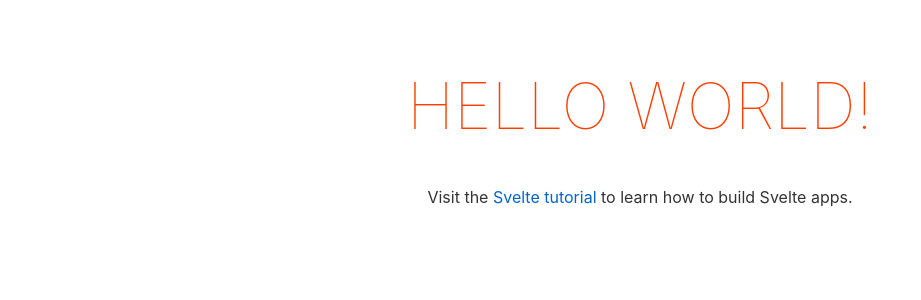
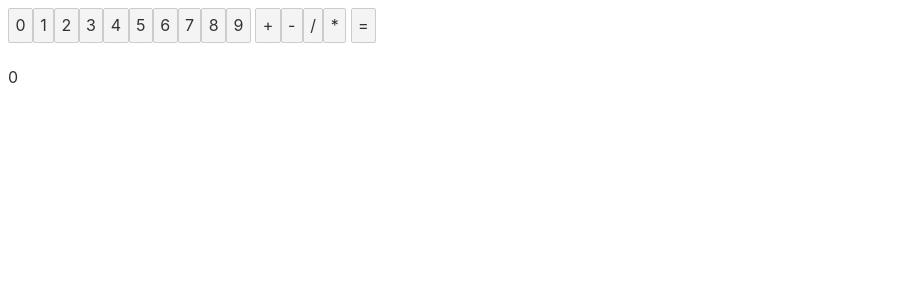
Before and after one commit to ravi0the0sun/svelte-app, a Svelte app: page / in a window 1280 px wide. Shown: the top 300 px of the page, without its empty margins (0-921 px from the left). Built offline with nearby package versions, Linux system fonts and the light colour scheme.

Commit message:
app.svelte changes

```diff
--- a/src/App.svelte
+++ b/src/App.svelte
@@ -1,30 +1,33 @@
 <script>
-	export let name;
+	const num = [0, 1, 2, 3, 4, 5, 6, 7, 8, 9];
+	const signs = ['+','-','/','*'];
+	let sign;
+	let number = [];
+	let output = 0
+
+	function assign(sign){
+		this.sign = sign
+	}
+
+	function handleClick() {
+		switch(sign) {
+			case('+') : output = number[0] + number[1]; break;
+			case('-') : output = number[0] - number[1]; break;
+			case('*') : output = number[0] * number[1]; break;
+			case('/') : output = number[0] / number[1]; break;
+		}
+	}
 </script>
 
 <main>
-	<h1>Hello {name}!</h1>
-	<p>Visit the <a href="https://svelte.dev/tutorial">Svelte tutorial</a> to learn how to build Svelte apps.</p>
+	{#each num as i}
+		<button class="btn">{i}</button>
+	{/each}
+	{#each signs as sign}
+		<button class="btn" >{sign}</button>
+	{/each}
+	<button class="btn" on:click={handleClick} >=</button>
+	<p>{output}</p>
 </main>
 
-<style>
-	main {
-		text-align: center;
-		padding: 1em;
-		max-width: 240px;
-		margin: 0 auto;
-	}
-
-	h1 {
-		color: #ff3e00;
-		text-transform: uppercase;
-		font-size: 4em;
-		font-weight: 100;
-	}
-
-	@media (min-width: 640px) {
-		main {
-			max-width: none;
-		}
-	}
-</style>
+<style></style>
```
